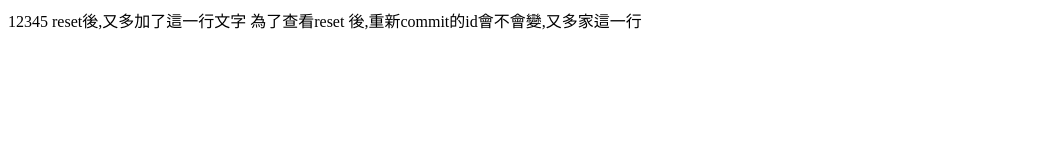
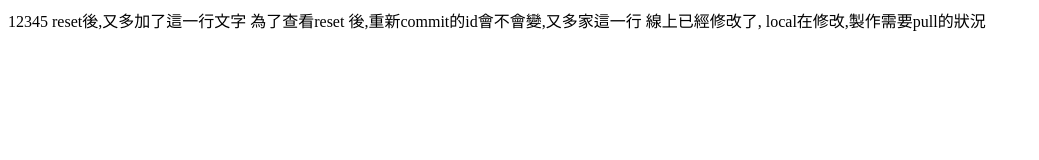
Before and after one commit to kobe721013/git-demo, a plain HTML site: page index.html in a window 1280 px wide. Shown: the whole page, without its empty margins (0-1039 px from the left). Drawn offline with Linux system fonts and the light colour scheme.

Commit message:
update index.html

```diff
--- a/index.html
+++ b/index.html
@@ -3,4 +3,5 @@
 12345
 reset後,又多加了這一行文字
 為了查看reset 後,重新commit的id會不會變,又多家這一行
+線上已經修改了, local在修改,製作需要pull的狀況
 </html>
```
